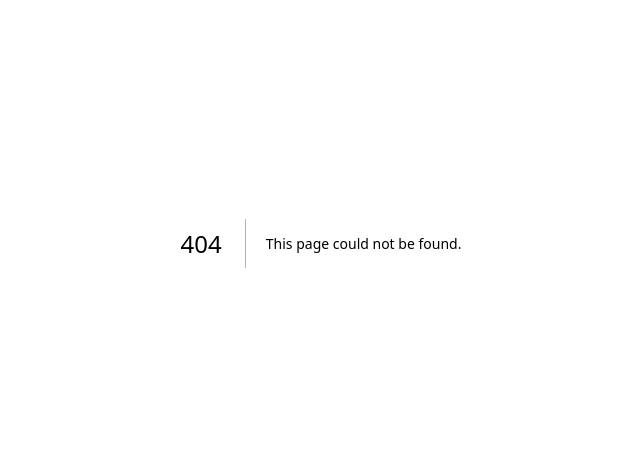
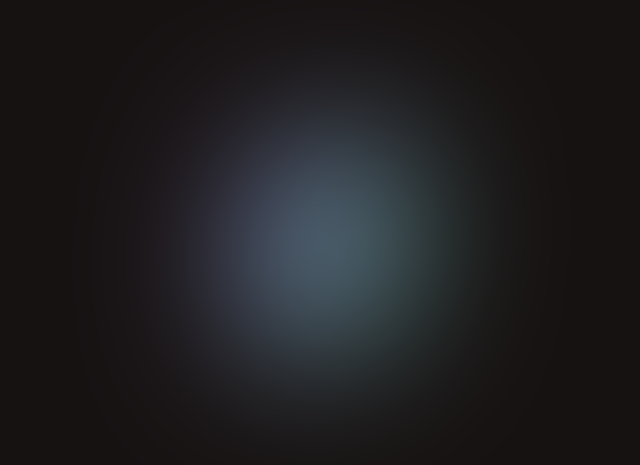
Before and after one commit to linus-jansson/limpan.dev, a Next.js app: page /blob in a window 1280 px wide. Before the commit this address had no page. Shown: the part 157-622 px from the top of the page, without its empty margins (319-959 px from the left). Built offline with nearby package versions, Linux system fonts and the light colour scheme.

Commit message:
feat: blob test

```diff
--- /dev/null
+++ b/src/app/blob/page.tsx
@@ -0,0 +1,4 @@
+import { Blob } from "@/components/blob"
+
+const page = () => <Blob />
+export default page;
--- a/src/app/globals.css
+++ b/src/app/globals.css
@@ -15,99 +15,12 @@
         border-width: 0;
     }
 }
-/*
-@layer components {
-  .menuToggle a {
-    text-decoration: none;
-    color: .232323;
 
-    transition: color 0.3s ease;
-  }
-
-  .menuToggle a:hover {
-    color: tomato;
-  }
-
-  .menuToggle input {
-    display: block;
-    width: 40px;
-    height: 32px;
-    position: absolute;
-    top: -7px;
-    left: -5px;
-
-    cursor: pointer;
-
-    opacity: 0;
-    z-index: 2;
-
-    -webkit-touch-callout: none;
-  }
-
-
-  .menuToggle span {
-    display: block;
-    width: 33px;
-    height: 4px;
-    margin-bottom: 5px;
-    position: relative;
-
-    background: #cdcdcd;
-    border-radius: 3px;
-
-    z-index: 1;
-
-    transform-origin: 4px 0px;
-
-    transition: transform 0.5s cubic-bezier(0.77, 0.2, 0.05, 1),
-      background 0.5s cubic-bezier(0.77, 0.2, 0.05, 1), opacity 0.55s ease;
-  }
-
-  .menuToggle span:first-child {
-    transform-origin: 0% 0%;
-  }
-
-  .menuToggle span:nth-last-child(2) {
-    transform-origin: 0% 100%;
-  }
-
-  .menuToggle input:checked ~ span {
-    opacity: 1;
-    transform: rotate(45deg) translate(-2px, -1px);
-    background: .232323;
-  }
-  .menuToggle input:checked ~ span:nth-last-child(3) {
-    opacity: 0;
-    transform: rotate(0deg) scale(0.2, 0.2);
-  }
-
-  .menuToggle input:checked ~ span:nth-last-child(2) {
-    transform: rotate(-45deg) translate(0, -1px);
-  }
-
-  .menu {
-    position: absolute;
-    width: 300px;
-    margin: -100px 0 0 -50px;
-    padding: 50px;
-    padding-top: 125px;
-
-    background: #ededed;
-    list-style-type: none;
-    -webkit-font-smoothing: antialiased;
-
-    transform-origin: 0% 0%;
-    transform: translate(-100%, 0);
-
-    transition: transform 0.5s cubic-bezier(0.77, 0.2, 0.05, 1);
-  }
-
-  .menu li {
-    padding: 10px 0;
-    font-size: 22px;
-  }
-
-  .menuToggle input:checked ~ ul {
-    transform: none;
-  }
-} */
+@keyframes spin {
+    0% {
+        transform: rotate(0deg);
+    }
+    100% {
+        transform: rotate(360deg);
+    }
+}
--- a/src/app/page.tsx
+++ b/src/app/page.tsx
@@ -3,6 +3,7 @@ import { Project, ProjectDescription, ProjectLink, ProjectLinks, ProjectTags, Pr
 import { Link } from "lucide-react";
 import projects from "@/data/projects.json" assert { type: "json" };
 import { PopoutMenu } from "@/components/header";
+import { Blob } from "@/components/blob";
 
 const Divider = ({ children }: { children: React.ReactNode }) => {
     return <div className="divider">{children}</div>;
@@ -38,8 +39,9 @@ const Cc = () => {
 
 const Main = () => {
     return (
-        <main className="px-6 pt-8 md:pt-16">
-            <div className="flex flex-col px-4 scroll-mt-12 lg:flex-row md:px-6">
+        <main className="px-6 pt-8 md:pt-16 z-[100] relative">
+            <div className="flex flex-col px-4 scroll-mt-12 lg:flex-row md:px-6 relative">
+                {/* fixed */}
                 <div className="flex flex-col h-full md:fixed md:overflow-y-hidden md:w-1/3">
                     <div className="">
                         <h1 className="text-5xl font-bold">Hello, I am <span className="tracking-widest text-primary">Limpan!</span> Thanks for visiting my page!</h1>
@@ -54,6 +56,7 @@ const Main = () => {
                         <Cc />
                     </div>
                 </div>
+                {/* scrollable */}
                 <div className="md:w-2/3 md:ml-auto md:pr-12 md:pl-48 mb-12 w-full max-w-[1024px]">
                     <section id="projects" className="mb-6">
                         <Divider>
@@ -76,9 +79,10 @@ export default function Home() {
     return (
         <>
             <Main />
-            <footer className="static w-full py-2 text-center md:hidden">
+            <footer className="w-full py-2 text-center md:hidden">
                 <Cc />
             </footer>
+            {/* <Blob /> */}
         </>
 
     );
--- /dev/null
+++ b/src/components/blob.module.css
@@ -0,0 +1,35 @@
+@keyframes rotate {
+    from {
+      rotate: 0deg;
+    }
+
+    50% {
+      scale: 1 1.5;
+    }
+
+    to {
+      rotate: 360deg;
+    }
+  }
+
+  .blob {
+    background-color: white;
+    height: 12vmax;
+    aspect-ratio: 1;
+    position: absolute;
+    left: 50%;
+    top: 50%;
+    translate: -50% -50%;
+    border-radius: 50%;
+    background: linear-gradient(to right, aquamarine, mediumpurple);
+    animation: rotate 25s infinite;
+    opacity: 0.8;
+  }
+
+  .blob_blur {
+    height: 100%;
+    width: 100%;
+    position: absolute;
+    z-index: 51;
+    backdrop-filter: blur(6vmax);
+  }
--- /dev/null
+++ b/src/components/blob.tsx
@@ -0,0 +1,35 @@
+"use client";
+import { useRef,useEffect } from "react";
+import styles from './blob.module.css';
+export const Blob: React.FC = () => {
+    const blobRef = useRef<HTMLDivElement>(null);
+    const animationSpeed = 0.1;
+
+    const handleMouseMove = (e: MouseEvent) => {
+        const blob = blobRef?.current;
+        if(!blob) return;
+        const { clientX, clientY } = e;
+        const randomScale = Math.random() * 0.5 + 0.5;
+        blob.animate({
+            left: `${clientX}px`,
+            top: `${clientY}px`,
+            transform: `scale(${randomScale})`
+        }, { duration: 3000, fill: "forwards" });
+    }
+
+    useEffect(() =>{
+        window.addEventListener("pointermove", handleMouseMove);
+
+        return () => {
+            window.removeEventListener("pointermove", handleMouseMove);
+        }
+    }, [])
+
+
+    return (
+        <div>
+            <div className={styles.blob_blur}></div>
+            <div ref={blobRef} className={styles.blob}></div>
+        </div>
+    );
+};
--- a/tailwind.config.ts
+++ b/tailwind.config.ts
@@ -14,6 +14,9 @@ const config: Config = {
           "conic-gradient(from 180deg at 50% 50%, var(--tw-gradient-stops))",
       },
     },
+    animation: {
+        "spin-slow": "spin 6s linear infinite",
+    },
   },
   daisyui: {
     themes: ["light", "dark", "forest"],
```
